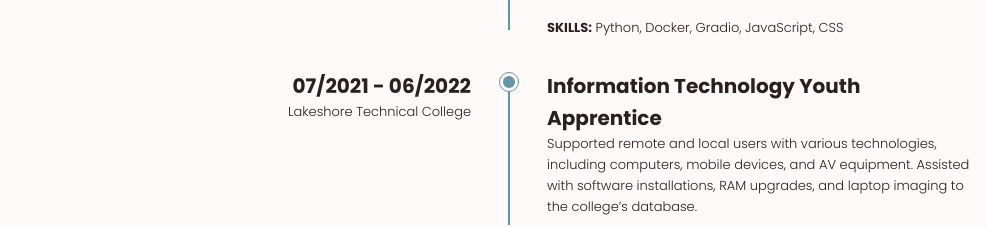
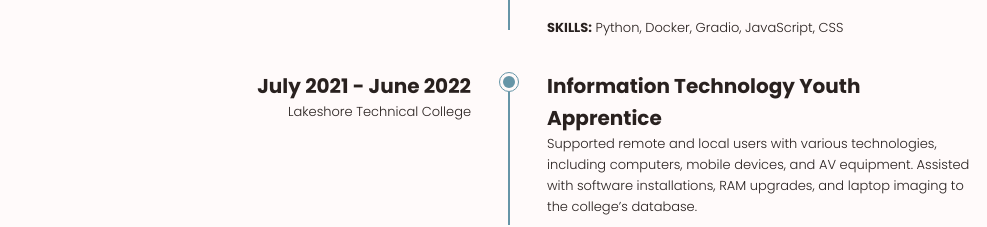
Before and after one commit to asunil13/asunil13.github.io, a plain HTML site: page index.html in a window 1280 px wide. Shown: the part 2455-2682 px from the top of the page, without its empty margins (293-1280 px from the left). Drawn offline with nearby package versions, Linux system fonts and the light colour scheme.

Commit message:
Update index.html

```diff
--- a/index.html
+++ b/index.html
@@ -273,7 +273,7 @@
 
                 <div class="education__content">
                     <div>
-                        <h3 class="education__year">07/2021 - 06/2022</h3>
+                        <h3 class="education__year">July 2021 - June 2022</h3>
                         <span class="education__university">Lakeshore Technical College</span>
                     </div>
 
```
